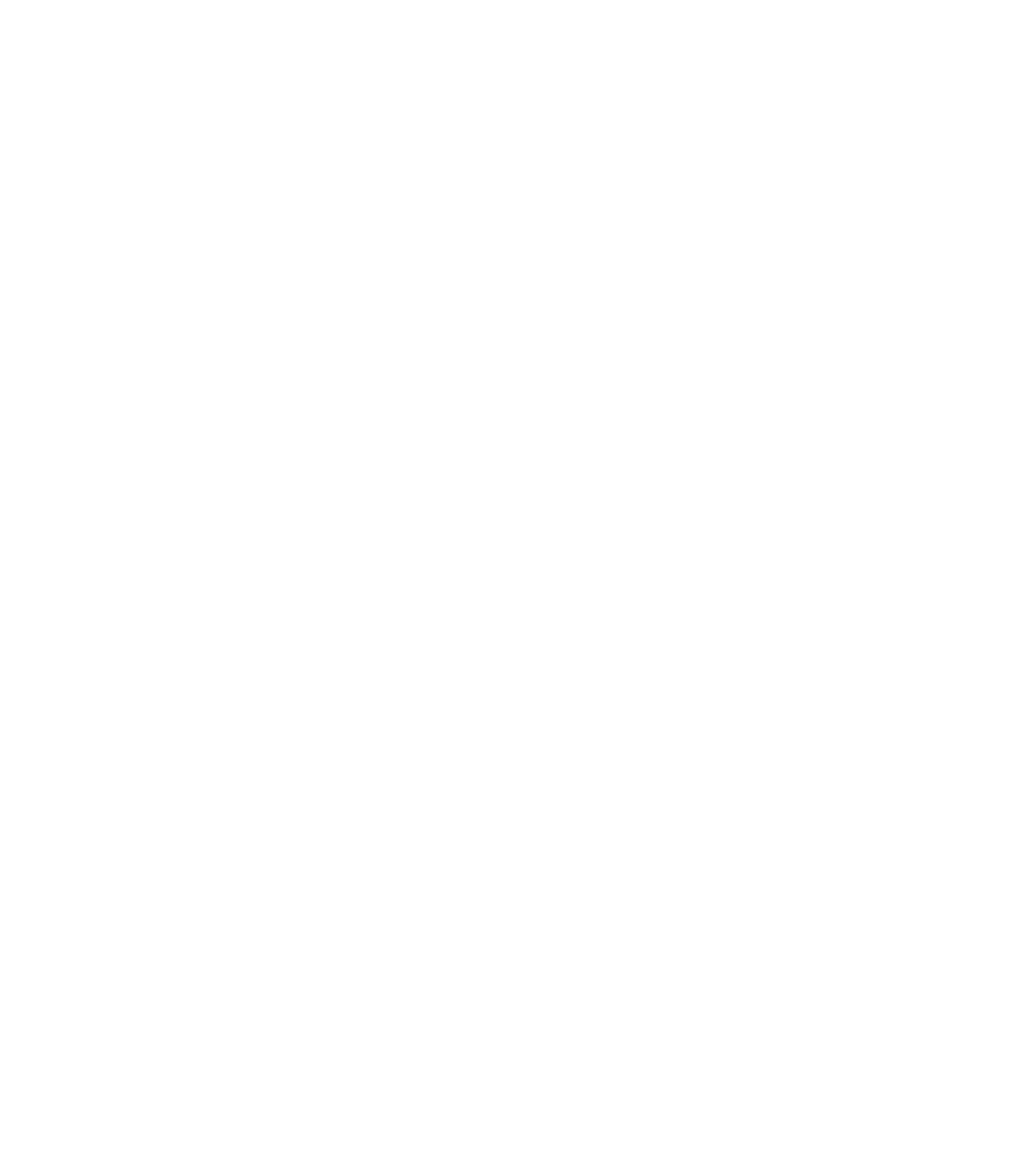
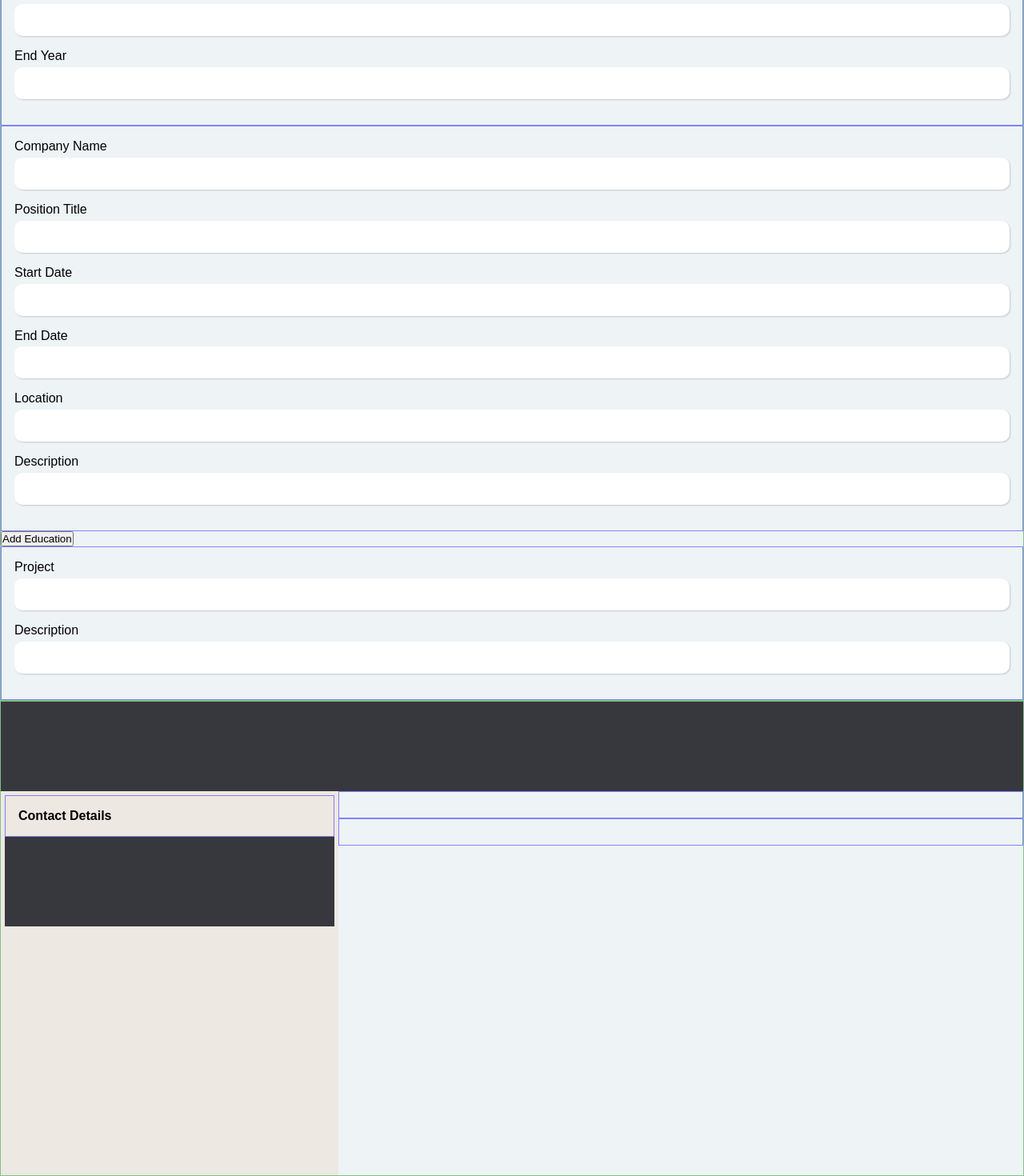
Before and after one commit to john0ground/CV-App, a React (Vite) app: page / in a window 1280 px wide. Shown: the part 655-2125 px from the top of the page at 80% size. Before the commit the page ends 800 px from the top, so only its background shows below. Built offline with nearby package versions, Linux system fonts and the light colour scheme.

Commit message:
handle cv props to parent App component

```diff
--- a/src/App.tsx
+++ b/src/App.tsx
@@ -1,6 +1,9 @@
-// import { CvEducation, EducationInputs, Details as EducationDetails } from './components/Education';
-// import { WorkInputs, CvWork, Details as WorkDetails } from './components/Work';
+import { Details as HeaderDetails } from './components/Header';
+import { Details as ContactDetails } from './components/Contact'
+import { Details as EducationDetails } from './components/Education';
+import { Details as WorkDetails } from './components/Work';
 import { Details as ProjectDetails } from './components/Projects';
+import Cv from './components/CV';
 import {
     headerData,
     contactData,
@@ -16,27 +19,104 @@
 const userData = {
     header: { ...headerData },
     contact: { ...contactData },
+    education: [{ ...educationData }],
     project: [{ ...projectData }],
     work: [{ ...workData }],
-    education: [ { ...educationData } ],
 
-    updateProject: function(data: ProjectDetails[]) {
-        this.project = { ...data }
+    updateHeader: function(newData: HeaderDetails) {
+        this.header = { ...newData }
+    },
+    updateContact: function(newData: ContactDetails) {
+        this.contact = { ...newData }
+    },
+    updateEducation: function(newData: EducationDetails[]) {
+        this.education = [ ...newData ]
+    },
+    updateProject: function(newData: ProjectDetails[]) {
+        this.project = [ ...newData ]
+    },
+    updateWork: function(newData: WorkDetails[]) {
+        this.work = [ ...newData ]
     }
 }
 
 const sampleData = {}
 
+// function loadSampleDetails() {
+    //     const newHeaderDetails = { ...headerDetails, fullName: 'Nathan Drake', niche: 'Frontend Dev' };
+    //     const newContactDetails = {
+    //         ...contactDetails,
+    //         email: 'nate.drake@gmail.com',
+    //         contact: '(123) 456 7890',
+    //         address: '123 Main Street Apartment 4B Springfield, IL 62701'
+    //     }
+
+    //     setHeaderDetails(newHeaderDetails);
+    //     setContactDetails(newContactDetails);
+    // }
+
 export default function App() {
-    const [cvDataSelected, changeCvDataSelected] = useState(userData);
+    const [currentCvData, setCurrentCvData] = useState(userData);
+
+    const [headerDetails, setHeaderDetails] = useState(userData.header);
+    const [contactDetails, setContactDetails] = useState(userData.contact);
+    const [educationDetails, setEducationDetails] = useState<EducationDetails[]>(userData.education);
     const [projectDetails, setProjectDetails] = useState<ProjectDetails[]>(userData.project);
+    const [workDetails, setWorkDetails] = useState<WorkDetails[]>(userData.work);
+
+    function handleHeaderDetails(value:string, key:string) {
+        const prevDetails = { ...headerDetails, [key]:value };
+        currentCvData.updateHeader(prevDetails);
+        setHeaderDetails(prevDetails);
+    }
+
+    function handleContactDetails(value:string, key:string) {
+        const prevDetails = { ...contactDetails, [key]:value };
+        currentCvData.updateContact(prevDetails);
+        setContactDetails(prevDetails);
+    }
+
+    function handleEducationDetails(value:string, property: keyof EducationDetails, key:string) {
+        const prevDetails = [...educationDetails]
+        const educationIndex = prevDetails.findIndex((education) => education.key === key);
+        prevDetails[educationIndex][property] = value;
+
+        currentCvData.updateEducation(prevDetails);
+        setEducationDetails(prevDetails);
+    }
 
     function handleProjectDetails(value:string, property: keyof ProjectDetails, key:string) {
         const prevDetails = [...projectDetails]
         const projectIndex = prevDetails.findIndex((proj) => proj.key === key);
         prevDetails[projectIndex][property] = value;
 
-        cvDataSelected.updateProject(prevDetails);
+        currentCvData.updateProject(prevDetails);
         setProjectDetails(prevDetails);
     }
+
+    function handleWorkDetails(value:string, property: keyof WorkDetails, key:string) {
+        const prevDetails = [...workDetails]
+        const workIndex = prevDetails.findIndex((work) => work.key === key);
+        prevDetails[workIndex][property] = value;
+
+        currentCvData.updateWork(prevDetails);
+        setWorkDetails(prevDetails);
+    }
+
+    return (<Cv
+                handleHeader= {handleHeaderDetails}
+                handleContact = {handleContactDetails}
+                handleEducation = {handleEducationDetails}
+                handleProject = {handleProjectDetails}
+                handleWork = {handleWorkDetails}
+
+                headerDetails = {headerDetails}
+                contactDetails = {contactDetails}
+                educationDetails = {educationDetails}
+                projectDetails = {projectDetails}
+                workDetails = {workDetails}
+            />)
 }
+
+// avoid state duplication
+// different input types
--- a/src/components/CV.tsx
+++ b/src/components/CV.tsx
@@ -1,70 +1,40 @@
-import { CvHeader, HeaderInputs } from './Header';
-import { CvContact, ContactInputs } from './Contact';
-import { CvEducation, EducationInputs, Details as EducationDetails } from './Education';
-import { WorkInputs, CvWork, Details as WorkDetails } from './Work';
-import { ProjectInputs, CvProject, Details as ProjectDetails } from './Projects';
+import { CvHeader, HeaderInputs, HeaderHandler, Details as HeaderDetails } from './Header';
+import { CvContact, ContactInputs, ContactHandler, Details as ContactDetails } from './Contact';
+import { CvEducation, EducationInputs, EducationHandler, Details as EducationDetails } from './Education';
+import { WorkInputs, CvWork, WorkHandler, Details as WorkDetails } from './Work';
+import { ProjectInputs, CvProject, ProjectHandler, Details as ProjectDetails } from './Projects';
 import {
-    headerData,
-    contactData,
-    projectData,
-    workData,
     educationData
 } from '../data/cvData';
 
-import { useState } from 'react';
 import { v4 as uuid } from 'uuid';
 import './../style/style.scss';
 
+interface CvProps {
+    handleHeader: HeaderHandler;
+    handleContact: ContactHandler;
+    handleEducation: EducationHandler;
+    handleProject: ProjectHandler;
+    handleWork: WorkHandler;
+    headerDetails: HeaderDetails;
+    contactDetails: ContactDetails;
+    educationDetails: EducationDetails[];
+    projectDetails: ProjectDetails[];
+    workDetails: WorkDetails[];
+}
 
-export default function Cv() {
-    const [headerDetails, setHeaderDetails] = useState({...headerData});
-    const [contactDetails, setContactDetails] = useState({...contactData});
-
-    const [projectDetails, setProjectDetails] = useState<ProjectDetails[]>([{ ...projectData }]);
-    const [workDetails, setWorkDetails] = useState<WorkDetails[]>([{ ...workData }]);
-    const [educationDetails, setEducationDetails] = useState<EducationDetails[]>([{ ...educationData }]);
-
-    // function loadSampleDetails() {
-    //     const newHeaderDetails = { ...headerDetails, fullName: 'Nathan Drake', niche: 'Frontend Dev' };
-    //     const newContactDetails = {
-    //         ...contactDetails,
-    //         email: 'nate.drake@gmail.com',
-    //         contact: '(123) 456 7890',
-    //         address: '123 Main Street Apartment 4B Springfield, IL 62701'
-    //     }
-
-    //     setHeaderDetails(newHeaderDetails);
-    //     setContactDetails(newContactDetails);
-    // }
-
-    function handleHeaderDetails(value:string, key:string) {
-        setHeaderDetails(prevDetails => ({ ...prevDetails, [key]:value}));
-    }
-
-    function handleContactDetails(value:string, key:string) {
-        setContactDetails(prevDetails => ({ ...prevDetails, [key]:value }));
-    }
-
-    function handleWorkDetails(value:string, property: keyof WorkDetails, key:string) {
-        const prevDetails = [...workDetails]
-        const workIndex = prevDetails.findIndex((work) => work.key === key);
-        prevDetails[workIndex][property] = value;
-        setWorkDetails(prevDetails);
-    }
-
-    function handleProjectDetails(value:string, property: keyof ProjectDetails, key:string) {
-        const prevDetails = [...projectDetails]
-        const projectIndex = prevDetails.findIndex((proj) => proj.key === key);
-        prevDetails[projectIndex][property] = value;
-        setProjectDetails(prevDetails);
-    }
-
-    function handleEducationDetails(value:string, property: keyof EducationDetails, key:string) {
-        const prevDetails = [...educationDetails]
-        const educationIndex = prevDetails.findIndex((education) => education.key === key);
-        prevDetails[educationIndex][property] = value;
-        setEducationDetails(prevDetails);
-    }
+export default function Cv({
+        handleHeader,
+        handleContact,
+        handleEducation,
+        handleProject,
+        handleWork,
+        headerDetails,
+        contactDetails,
+        educationDetails,
+        projectDetails,
+        workDetails
+    }: CvProps) {
 
     function addEducation() {
         const newEducationDetails = [...educationDetails, {...educationData, key:uuid()}];
@@ -74,20 +44,20 @@
     return (
         <>
             <div className='editor'>
-                <HeaderInputs details={headerDetails} handleChange={handleHeaderDetails} />
-                <ContactInputs details={contactDetails} handleChange={handleContactDetails} />
+                <HeaderInputs details={headerDetails} handleChange={handleHeader} />
+                <ContactInputs details={contactDetails} handleChange={handleContact} />
 
                 {educationDetails.map((education) => (
-                    <EducationInputs key={education.key} details={education} handleChange={handleEducationDetails} />
+                    <EducationInputs key={education.key} details={education} handleChange={handleEducation} />
                 ))}
 
                 {workDetails.map((work) => (
-                    <WorkInputs key={work.key} details={work} handleChange={handleWorkDetails} />
+                    <WorkInputs key={work.key} details={work} handleChange={handleWork} />
                 ))}
                 <button onClick={addEducation}>Add Education</button>
 
                 {projectDetails.map((project) => (
-                    <ProjectInputs key={project.key} details={project} handleChange={handleProjectDetails} />
+                    <ProjectInputs key={project.key} details={project} handleChange={handleProject} />
                 ))}
             </div>
 
@@ -110,18 +80,6 @@
                     ))}
                 </div>
             </div>
-
-            {/* <div className="playground">
-                <TextInput
-                    label='State Test'
-                    name='state-test'
-                    value={stateTest[0]['one']}
-                    onChange={(e: { target: { value: string; }; }) => handleWorkDetails(e.target.value, 'location')}
-                />
-            </div> */}
         </>
     );
 }
-
-// structure for load sample vs current edit => separate data to a parent component
-// different input types
--- a/src/components/Contact.tsx
+++ b/src/components/Contact.tsx
@@ -1,17 +1,17 @@
 import { TextInput } from "./Inputs";
-type ChangeHandler = (value:string, key:string) => void;
-interface Details { email:string, contactNumber:string, address:string, key:string }
+export type ContactHandler = (value:string, key:string) => void;
+export interface Details { email:string, contactNumber:string, address:string, key:string }
 
 interface ContactInputsProps {
     details: Details;
-    handleChange: ChangeHandler;
+    handleChange: ContactHandler;
 }
 
 interface CvContactProps {
     details: Details
 }
 
-function ContactInputs({ details, handleChange }: ContactInputsProps) {
+export function ContactInputs({ details, handleChange }: ContactInputsProps) {
     return (
         <section className="contact-inputs">
             <div className="input-row">
@@ -46,7 +46,7 @@
 }
 
 
-function CvContact( { details }: CvContactProps) {
+export function CvContact( { details }: CvContactProps) {
     return(
         <section>
             <h2>Contact Details</h2>
@@ -56,5 +56,3 @@
         </section>
     );
 }
-
-export { ContactInputs, CvContact }
--- a/src/components/Education.tsx
+++ b/src/components/Education.tsx
@@ -1,5 +1,5 @@
 import { TextInput } from "./Inputs";
-type ChangeHandler = (value:string, property: keyof Details, key:string) => void;
+export type EducationHandler = (value:string, property: keyof Details, key:string) => void;
 export interface Details {
     school: string,
     field: string,
@@ -10,7 +10,7 @@
 
 interface EducationInputsProps {
     details: Details;
-    handleChange: ChangeHandler;
+    handleChange: EducationHandler;
 }
 
 interface CvEducationProps {
--- a/src/components/Header.tsx
+++ b/src/components/Header.tsx
@@ -1,10 +1,10 @@
 import { TextInput } from "./Inputs";
-type ChangeHandler = (value:string, key:string) => void;
-interface Details { fullName:string, niche:string, key:string }
+export type HeaderHandler = (value:string, key:string) => void;
+export interface Details { fullName:string, niche:string, key:string }
 
 interface HeaderInputsProps {
     details: Details;
-    handleChange: ChangeHandler;
+    handleChange: HeaderHandler;
 }
 
 interface CvHeaderProps {
--- a/src/components/Projects.tsx
+++ b/src/components/Projects.tsx
@@ -1,10 +1,10 @@
 import { TextInput } from "./Inputs";
-type ChangeHandler = (value:string, property: keyof Details, key:string) => void;
+export type ProjectHandler = (value:string, property: keyof Details, key:string) => void;
 export interface Details { project:string, description:string, key:string }
 
 interface ProjectInputsProps {
     details: Details;
-    handleChange: ChangeHandler;
+    handleChange: ProjectHandler;
 }
 
 interface CvProjectProps {
--- a/src/components/Work.tsx
+++ b/src/components/Work.tsx
@@ -1,5 +1,5 @@
 import { TextInput } from "./Inputs";
-type ChangeHandler = (value:string, property: keyof Details, key:string) => void;
+export type WorkHandler = (value:string, property: keyof Details, key:string) => void;
 export interface Details {
     companyName: string,
     positionTitle: string,
@@ -12,7 +12,7 @@
 
 interface WorkInputsProps {
     details: Details;
-    handleChange: ChangeHandler;
+    handleChange: WorkHandler;
 }
 
 interface CvWorkProps {
--- a/src/main.tsx
+++ b/src/main.tsx
@@ -1,6 +1,6 @@
 import React from 'react';
 import ReactDOM from 'react-dom/client';
-import App from './App.tsx';
+import App from './App';
 // import './index.css';
 
 ReactDOM.createRoot(document.getElementById('root')!).render(
--- a/src/style/style.scss
+++ b/src/style/style.scss
@@ -8,12 +8,12 @@
 
 body {
     background: #EEF3F6;
+    font-family: sans-serif;
 }
 
 section {
     border: 1px solid rgba(0, 0, 255, 0.459);
-    width: fit-content;
-    padding: 2rem;
+    padding: 1rem;
 }
 
 input {
@@ -26,6 +26,44 @@
     margin: 0.3rem 0 1rem 0;
 }
 
-.content, .editor {
+.cv, .editor {
     border: 1px solid rgba(0, 128, 0, 0.452);
 }
+
+.cv {
+    display: grid;
+    grid-template-columns: 33% auto;
+
+    h2 {
+        font-size: 1rem;
+    }
+
+    span {
+        display: block;
+        overflow-wrap: break-word;
+    }
+
+    header {
+        background: #36383E;
+        width: 100%;
+        color: #fff;
+        min-height: 7rem;
+        grid-column: 1 / 3;
+        display: flex;
+        flex-direction: column;
+        align-items: center;
+        justify-content: center;
+        gap: 0.5rem;
+    }
+
+    .cv-aside {
+        background: #EEE8E3;
+        min-height: 30rem;
+        padding: 5px;
+        font-size: 0.8rem;
+    }
+}
+
+.playground {
+    background: burlywood;
+}
```
